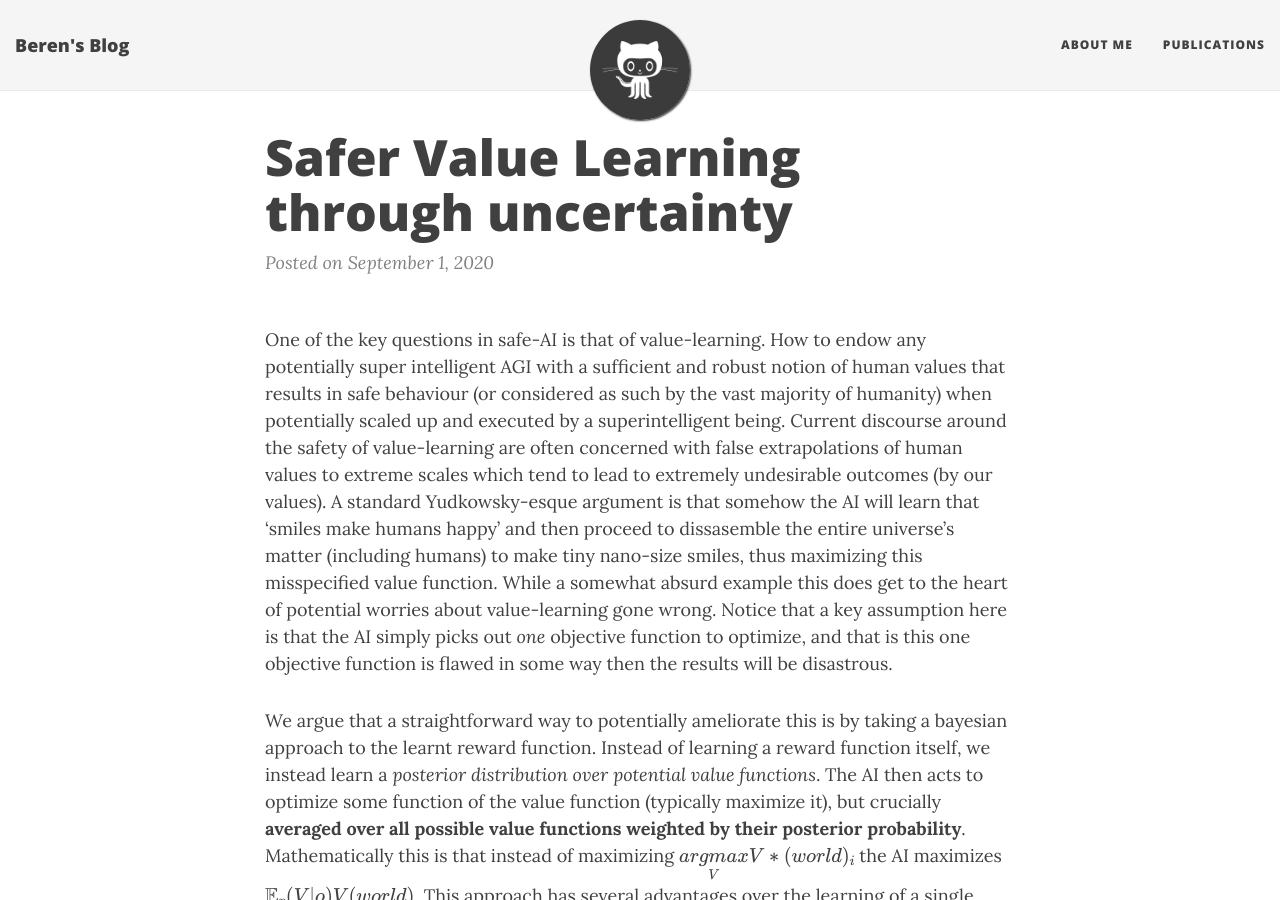
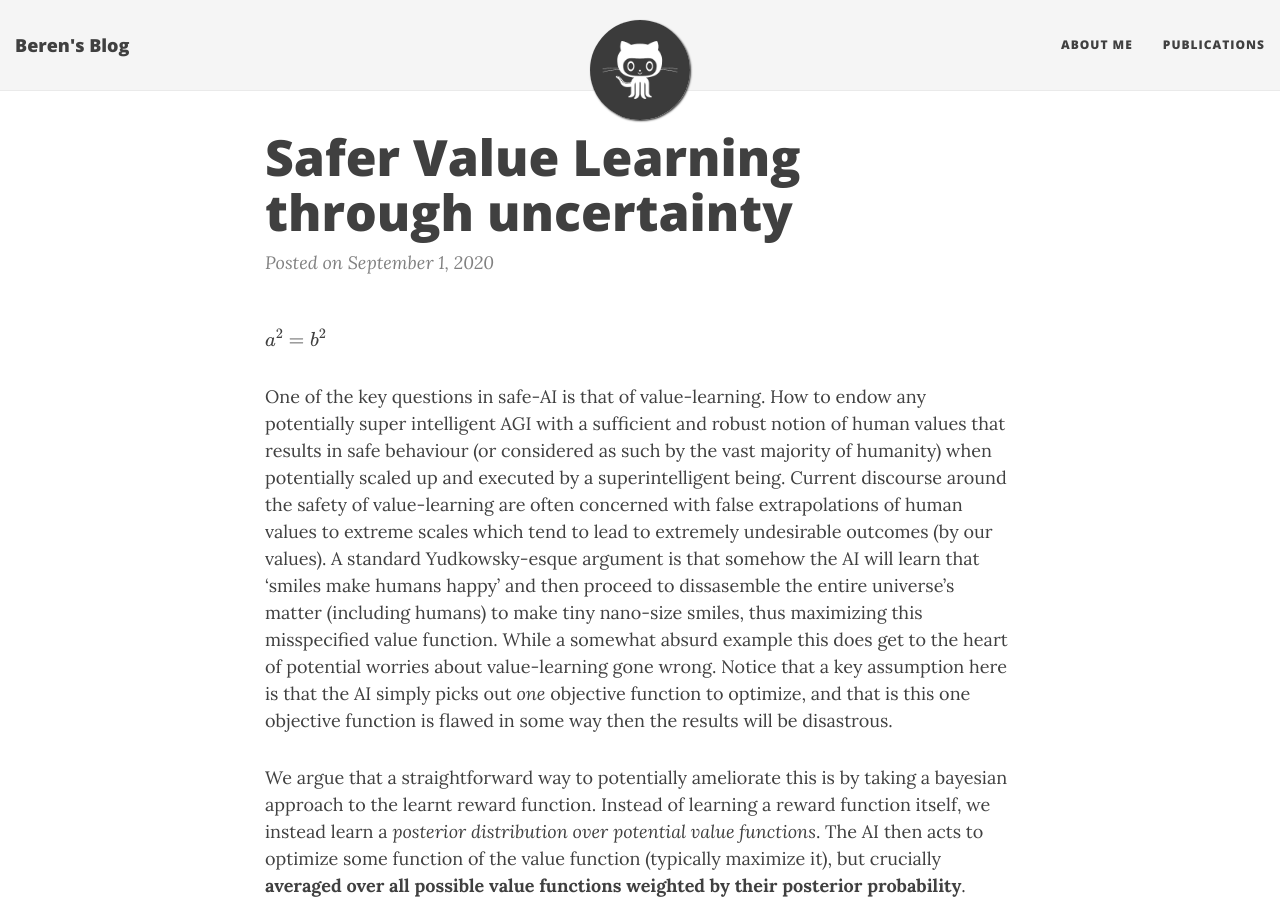
Before and after one commit to BerenMillidge/BerenMillidge.github.io, a Jekyll site: the page built from _posts/2020-09-01-Safer-Value-Learning-Through-Uncertainty.md, in a window 1280 px wide and 900 px high. Built offline with Jekyll 4.4.1, drawn with Linux system fonts in a browser that asks for light colours; nearby versions of some CDN libraries; formulas are drawn with MathJax 3.

Commit message:
test latex

```diff
--- a/_posts/2020-09-01-Safer-Value-Learning-Through-Uncertainty.md
+++ b/_posts/2020-09-01-Safer-Value-Learning-Through-Uncertainty.md
@@ -2,7 +2,7 @@
 layout: post
 title: "Safer Value Learning through uncertainty"
 ---
-
+\\( a^2 = b^2 \\)
 
 One of the key questions in safe-AI is that of value-learning. How to endow any potentially super intelligent AGI with a sufficient and robust notion of human values that results in safe behaviour (or considered as such by the vast majority of humanity)
 when potentially scaled up and executed by a superintelligent being. Current discourse around the safety of value-learning are often concerned with false extrapolations of human values to extreme scales which tend to lead to extremely undesirable outcomes (by our values).
```
